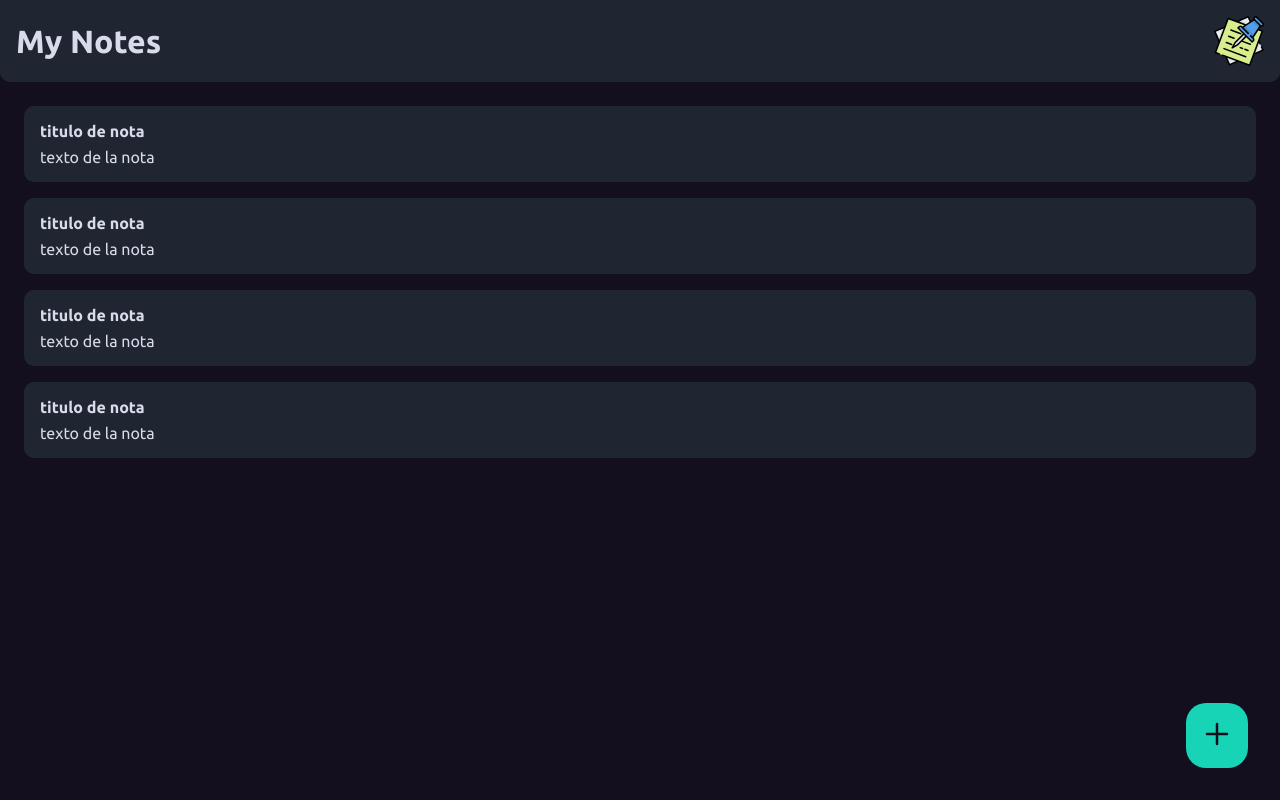
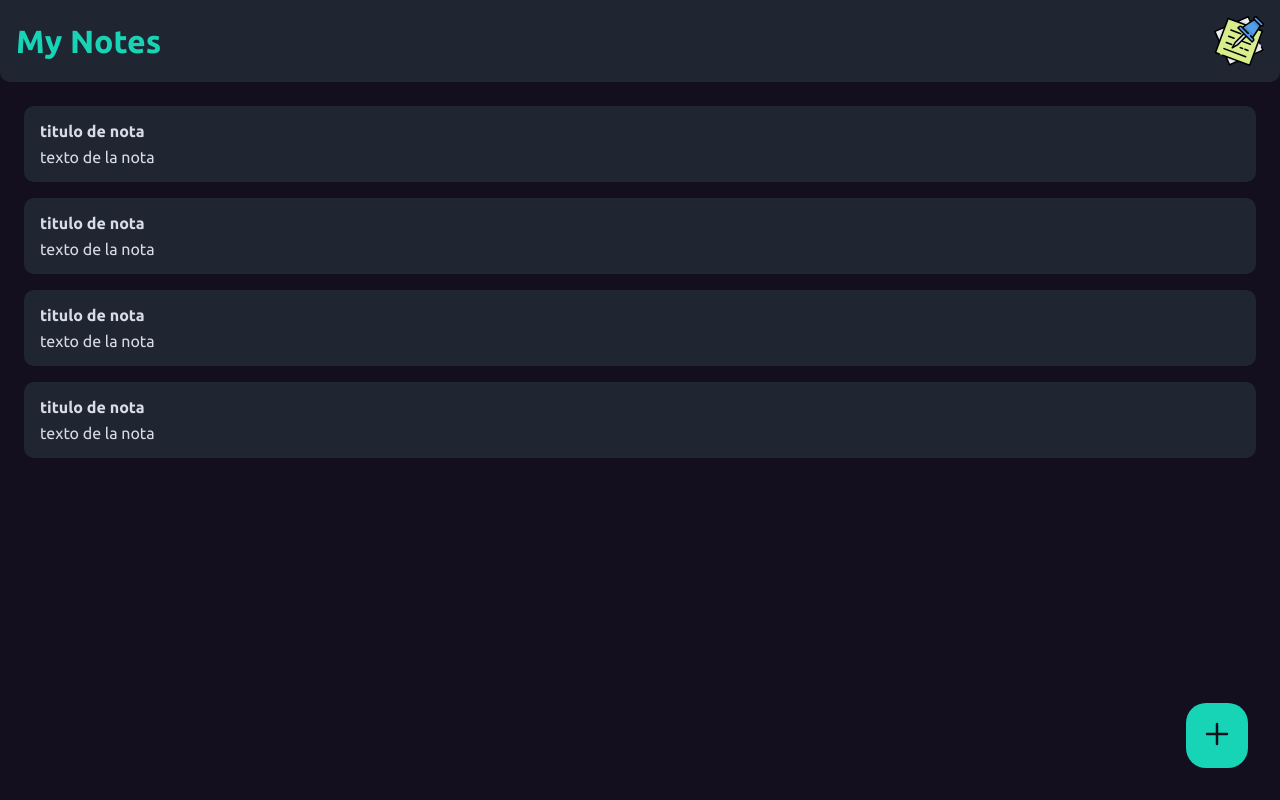
Before and after one commit to oscarmumm/my-notes-app, a React (Vite) app: page / in a window 1280 px wide. Built offline with nearby package versions, Linux system fonts and the light colour scheme.

Commit message:
main title color changed

```diff
--- a/src/styles/Header.css
+++ b/src/styles/Header.css
@@ -5,7 +5,7 @@
     align-items: center;
     justify-content: space-between;
     background-color: var(--color2);
-    color: var(--color4);
+    color: var(--color3);
     border-radius: 0 0 10px 10px;
 }
 
```
